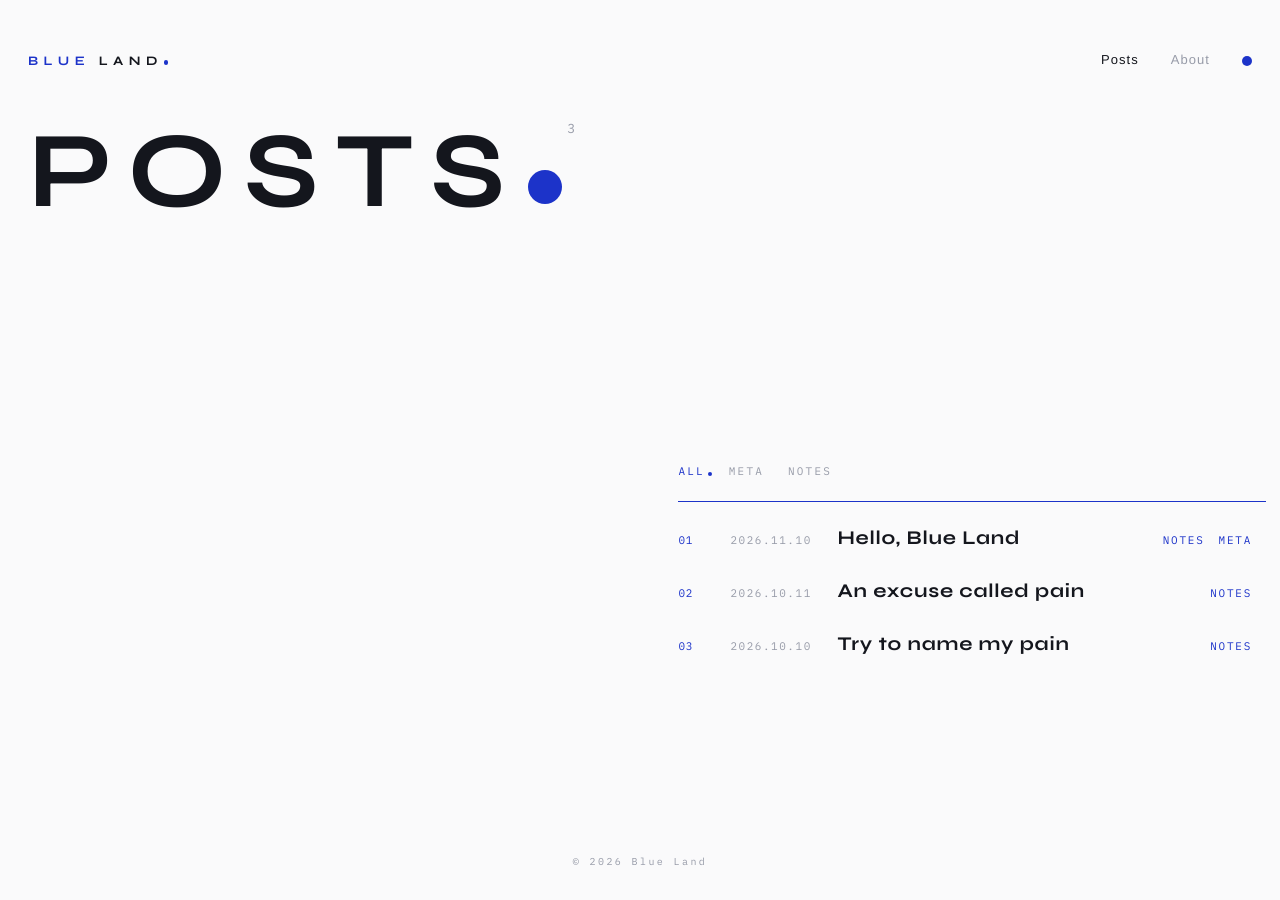
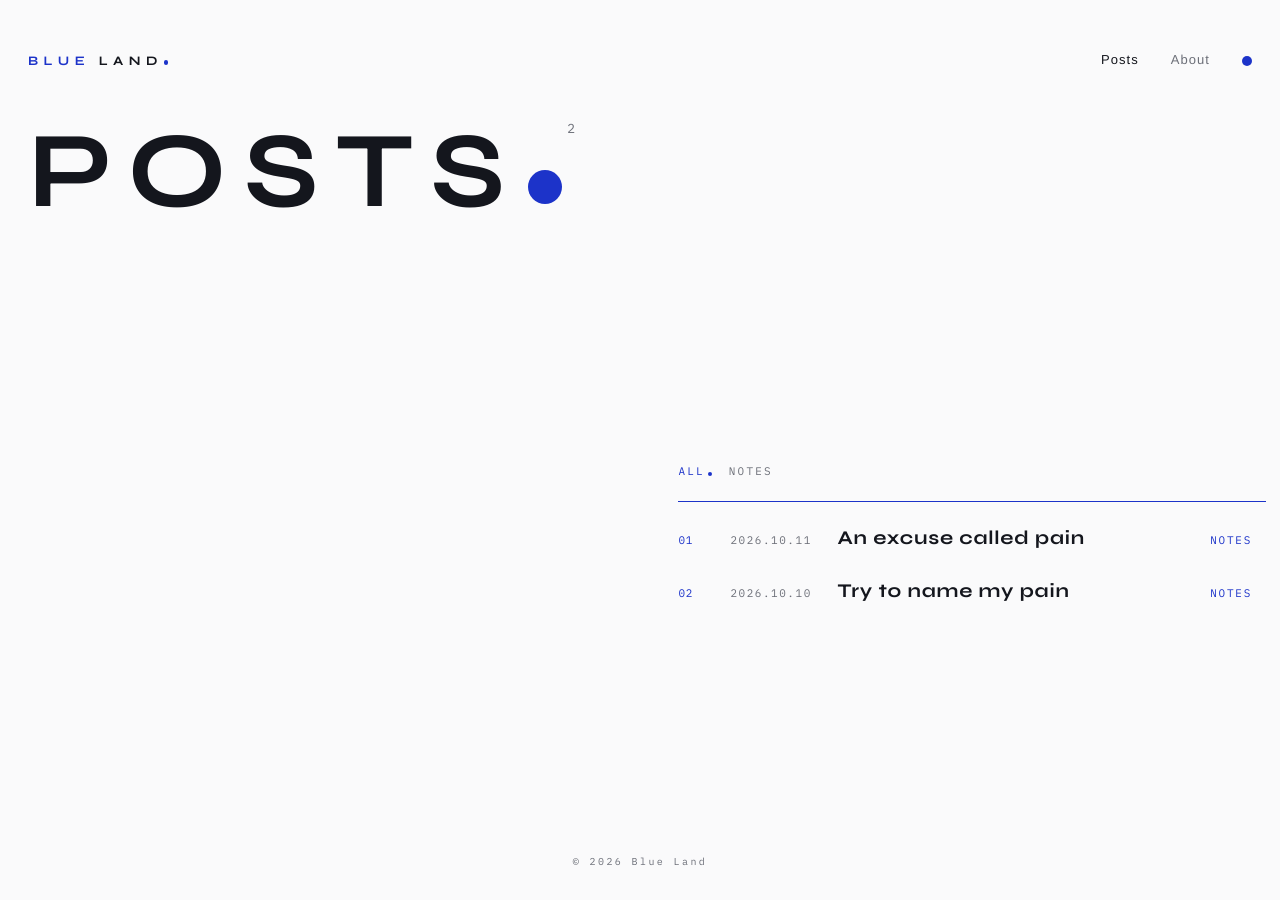
Before and after one commit to liusicun/Blue-land, a Jekyll site: the page built from posts.html, in a window 1280 px wide. Built offline with Jekyll 4.4.1, drawn with Linux system fonts in a browser that asks for light colours; part of the change alters nothing that is shown.

Commit message:
Remove the writing-guide post and darken light-mode grey text
The guide stays in the README. Grey text now reads at 4.8:1 on paper.

Co-Authored-By: Claude Opus 5.5 <noreply@anthropic.com>

````diff
--- a/_posts/2026-11-10-hello-blue-land.md
+++ /dev/null
@@ -1,47 +0,0 @@
----
-title: Hello, Blue Land
-date: 2026-11-10 16:30:00 +0800
-tags: [Notes, Meta]
-image: /assets/og/2026-11-10-hello-blue-land.png
----
-
-This is the first post on Blue Land, and a small guide to writing the next one.
-
-## Writing a new post
-
-1. Add a file to the `_posts` folder, named like this:
-
-   ```
-   year-month-day-short-name.md
-   ```
-
-   For example `2026-11-12-yunnan-day-1.md`. Use only letters, numbers and hyphens in the short name. It becomes part of the address.
-
-2. Start the file with a few lines of front matter between two `---` lines:
-
-   ```yaml
-   ---
-   title: Post title
-   date: 2026-11-12 20:00:00 +0800
-   tags: [Travel, Yunnan]
-   ---
-   ```
-
-   For a post in Chinese, add a line `lang: zh`.
-
-3. Write the post below it in Markdown:
-
-   - `## Heading`
-   - `**bold**`, `*italic*`
-   - `[link text](https://example.com)`
-   - {% raw %}`![image caption]({{ '/assets/images/photo.jpg' | relative_url }})`{% endraw %} (images go in `assets/images`)
-   - `[^1]` for a note, with `[^1]: the note` at the end. It shows beside the text on wide screens.
-   - Start a line with `>` for a quote
-
-4. Save and commit to GitHub. The site updates itself a minute or two later.
-
-## Drafts
-
-Unfinished posts go in the `_drafts` folder (no date in the file name). They stay off the site until you move them to `_posts`.
-
-> The posts page and the tags update on their own. Nothing else needs changing.
--- a/assets/css/style.css
+++ b/assets/css/style.css
@@ -33,7 +33,7 @@
   --paper: #fafafb;
   --ink: #14161d;
   --soft: #4b4f5c;
-  --muted: #979ba8;
+  --muted: #6c6f78;
   --line: #e6e7ec;
   --blue: #1c33c9;           /* 主色 */
   --on-blue: #f4f6ff;
````
Also changed, not shown: assets/og/2026-11-10-hello-blue-land.png (deleted).
